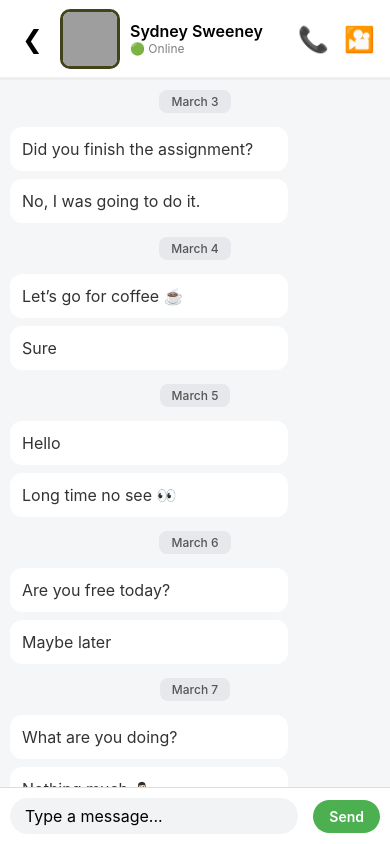
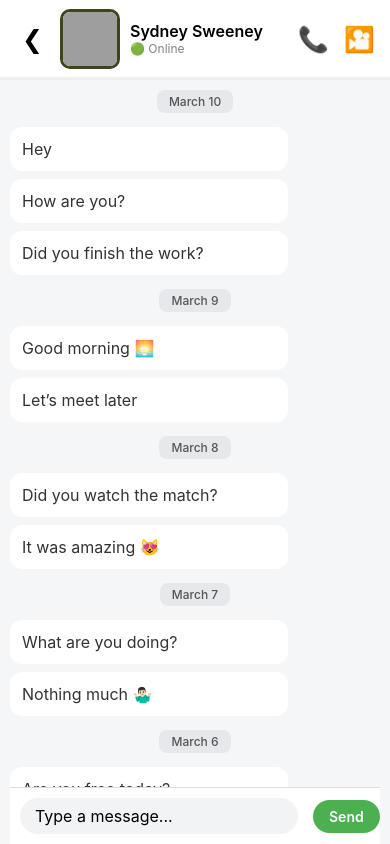
Before and after one commit to yashrajsinh/ChatApp, a React Native app: screen / in a window 390 px wide. Built offline with nearby package versions, Linux system fonts and the light colour scheme; grey boxes are pictures that could not be loaded.

Commit message:
Chat works
- Chat works now using InputText component and shows on our SectionHeader

```diff
--- a/App.tsx
+++ b/App.tsx
@@ -10,7 +10,6 @@ import { SafeAreaProvider, SafeAreaView } from 'react-native-safe-area-context';
 //Components
 import Header from './src/components/Header/Header';
 import ChatView from './src/components/ChatView/ChatView';
-import InputMessage from './src/components/InputMessage/InputMessage';
 {
   /*  Entry point for an App (renders diffrent components ) */
 }
@@ -28,8 +27,6 @@ function App() {
         >
           {/* ==== Chat Component ==== */}
           <ChatView />
-          {/* ==== Send Message Component ==== */}
-          <InputMessage />
         </KeyboardAvoidingView>
       </SafeAreaView>
     </SafeAreaProvider>
--- a/src/components/ChatView/ChatView.tsx
+++ b/src/components/ChatView/ChatView.tsx
@@ -1,11 +1,22 @@
 import { View, Text, SectionList, StyleSheet } from 'react-native';
-import React from 'react';
-import { CHAT_DATA } from '../../data/ChatData';
+import React, { useState } from 'react';
+import { CHAT_DATA } from '../../data/ChatData'; //Initial Data
+import InputMessage from '../InputMessage/InputMessage';
 
 {
   /* This compoent is responsible for rendering enitre array chat data using Seciton header  */
 }
 export default function ChatView() {
+  const [message, setMessage] = useState(CHAT_DATA);
+
+  function addMessage(text: string) {
+    const newMessage = {
+      title: 'March 12',
+      data: [text],
+    };
+    //Concate into the array
+    setMessage([...message, newMessage]);
+  }
   return (
     <View style={styles.container}>
       <SectionList
@@ -15,7 +26,7 @@ export default function ChatView() {
             <Text style={styles.headerText}>{section.title}</Text>
           </View>
         )}
-        sections={[...CHAT_DATA].reverse()}
+        sections={message} //useState here
         keyExtractor={item => item}
         renderItem={({ item }) => (
           <View style={styles.messageBox}>
@@ -23,6 +34,8 @@ export default function ChatView() {
           </View>
         )}
       />
+      {/* ==== Send Message Component ==== */}
+      <InputMessage onSend={addMessage} />
     </View>
   );
 }
--- a/src/components/InputMessage/InputMessage.tsx
+++ b/src/components/InputMessage/InputMessage.tsx
@@ -11,11 +11,12 @@ import React, { useState } from 'react';
 {
   /* This compoent will let user input the message and add that value to array  */
 }
-export default function InputMessage() {
+export default function InputMessage({ onSend }: any) {
   //useState to store message value
   const [inputValue, setInputValue] = useState('');
+
   function handlePress() {
-    Alert.alert(inputValue);
+    onSend(inputValue); //Sent it to parent
     setInputValue('');
   }
   return (
```
